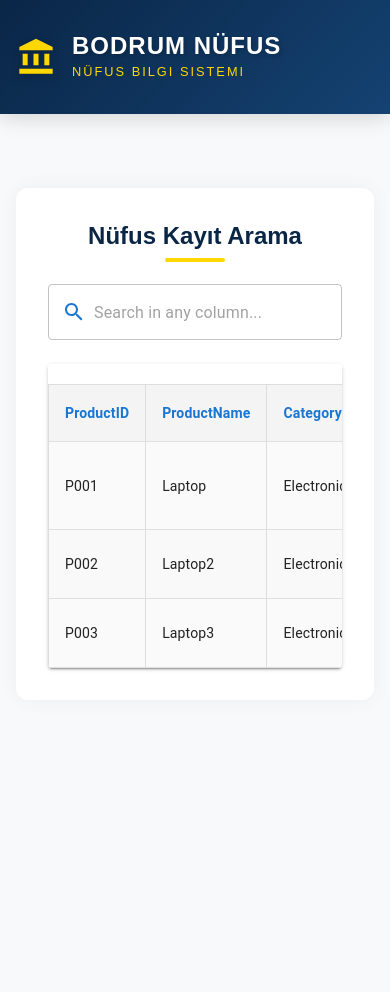
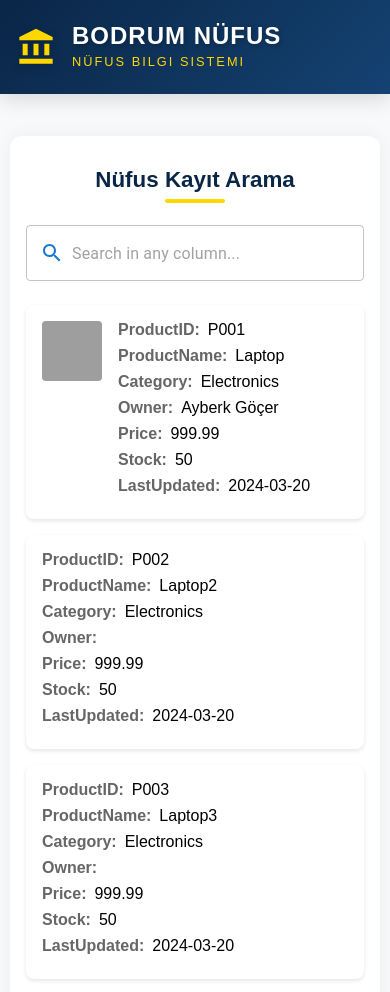
Before and after one commit to zrroayb/reactnufustest, a React (Create React App) app: page / in a window 390 px wide. Shown: the top 992 px of the page. Before the commit the page ends 844 px from the top, so only its background shows below. Built offline with nearby package versions, Linux system fonts and the light colour scheme; grey boxes are pictures that could not be loaded; the HTML template or start-up script is replaced by a standard one.

Commit message:
Restructured CSS and added mobile responsiveness

```diff
--- a/src/App.css
+++ b/src/App.css
@@ -1,96 +1,210 @@
+/* General Styles */
 body {
-background-color: #F8F9FA;
+  background-color: #F8F9FA;
   margin: 0;
   padding: 0;
   font-family: 'Poppins', sans-serif;
 }
-html {
-  scroll-behavior: smooth;
-}
-::-webkit-scrollbar {
-  width: 8px;
-  height: 8px;
-}
-::-webkit-scrollbar-track {
-  background: #f1f1f1;
+
+.app-container {
+  min-height: 100vh;
+  background-color: #F8F9FA;
 }
 
-::-webkit-scrollbar-thumb {
-  background: #0A2647;
+.main-content {
+  padding: 20px;
+  max-width: 1200px;
+  margin: 0 auto;
+}
+
+.content-card {
+  background-color: white;
+  border-radius: 12px;
+  padding: 24px;
+  box-shadow: 0 0 20px rgba(0, 0, 0, 0.05);
+}
+
+.page-title {
+  color: #0A2647;
+  text-align: center;
+  font-size: 1.8rem;
+  font-weight: 600;
+  margin-bottom: 2rem;
+  position: relative;
+}
+
+.page-title::after {
+  content: '';
+  position: absolute;
+  bottom: -10px;
+  left: 50%;
+  transform: translateX(-50%);
+  width: 60px;
+  height: 4px;
+  background-color: #FFD700;
+  border-radius: 2px;
+}
+
+/* Table Styles */
+.table-container {
+  overflow-x: auto;
+  margin-top: 20px;
+}
+
+.data-table {
+  width: 100%;
+  border-collapse: collapse;
+  margin-top: 1rem;
+}
+
+.data-table th {
+  background-color: #f5f5f5;
+  color: #1976d2;
+  font-weight: bold;
+  padding: 12px;
+  text-align: left;
+}
+
+.data-table td {
+  padding: 12px;
+  border-bottom: 1px solid #eee;
+}
+
+.data-table tr:nth-child(odd) {
+  background-color: #fafafa;
+}
+
+.data-table tr:hover {
+  background-color: #f0f7ff;
+  cursor: pointer;
+}
+
+.table-image {
+  width: 50px;
+  height: 50px;
+  object-fit: cover;
   border-radius: 4px;
 }
 
-::-webkit-scrollbar-thumb:hover {
-  background: #144272;
+/* Mobile Card View */
+.mobile-card-container {
+  display: none;
 }
-.App {
-  min-height: 100vh;
 
+.mobile-card {
+  background-color: white;
+  border-radius: 8px;
+  padding: 16px;
+  margin-bottom: 16px;
+  box-shadow: 0 2px 4px rgba(0, 0, 0, 0.1);
 }
-.search-bar {
+
+.mobile-card:hover {
+  transform: translateY(-2px);
+  box-shadow: 0 4px 8px rgba(0, 0, 0, 0.1);
+  transition: all 0.2s;
+}
+
+.mobile-card-content {
+  display: flex;
+  gap: 16px;
+}
+
+.mobile-card-image {
+  width: 60px;
+  height: 60px;
+  object-fit: cover;
+  border-radius: 4px;
+}
+
+.mobile-card-details {
+  flex: 1;
+}
+
+.mobile-card-row {
+  margin-bottom: 8px;
+}
+
+.mobile-card-label {
+  font-weight: bold;
+  color: #666;
+  margin-right: 8px;
+}
+
+/* Responsive Design */
+@media screen and (max-width: 768px) {
+  .main-content {
+    padding: 10px;
+  }
+
+  .content-card {
+    padding: 16px;
+  }
+
+  .page-title {
+    font-size: 1.4rem;
+  }
+
+  .table-container {
+    display: none;
+  }
+
+  .mobile-card-container {
+    display: block;
+  }
+}
+
+/* Search Bar Styles */
+.search-container {
   margin: 20px 0;
 }
 
-.search-bar input {
-  padding: 8px;
-  width: 300px;
-  font-size: 16px;
+.search-input {
+  width: 100%;
+  padding: 12px;
+  border: 1px solid #ddd;
+  border-radius: 8px;
+  font-size: 1rem;
 }
 
-.data-table {
-  overflow-x: auto;
+/* Modal Styles */
+.modal-container {
+  position: fixed;
+  top: 0;
+  left: 0;
+  right: 0;
+  bottom: 0;
+  background-color: rgba(0, 0, 0, 0.5);
+  display: flex;
+  justify-content: center;
+  align-items: center;
+  z-index: 1000;
 }
 
-table {
-  width: 100%;
-  border-collapse: collapse;
-  margin-top: 20px;
+.modal-content {
+  background-color: white;
+  padding: 24px;
+  border-radius: 12px;
+  max-width: 90%;
+  max-height: 90vh;
+  overflow-y: auto;
 }
 
-th,
-td {
-  border: 1px solid #ddd;
-  padding: 8px;
-  text-align: left;
+.modal-header {
+  display: flex;
+  justify-content: space-between;
+  align-items: center;
+  margin-bottom: 16px;
 }
 
-th {
-  background-color: #f4f4f4;
+.modal-close {
+  cursor: pointer;
+  padding: 8px;
 }
 
-tr:nth-child(even) {
-  background-color: #f9f9f9;
+.modal-image {
+  max-width: 100%;
+  height: auto;
+  border-radius: 8px;
+  margin-bottom: 16px;
 }
-
-@keyframes fadeIn {
-  from {
-    opacity: 0;
-    transform: translateY(20px);
-  }
-
-  to {
-    opacity: 1;
-    transform: translateY(0);
-  }
-}
-
-.MuiPaper-root {
-  animation: fadeIn 0.5s ease-out;
-}
-
-/* Hover effects */
-.MuiButton-root {
-  transition: all 0.3s ease !important;
-}
-
-.MuiButton-root:hover {
-  transform: translateY(-2px) !important;
-  box-shadow: 0 4px 8px rgba(0, 0, 0, 0.1) !important;
-}
-
-/* Responsive adjustments */
-@media (max-width: 600px) {
-  .MuiContainer-root {
-    padding: 10px;
-  }
-}
--- a/src/App.js
+++ b/src/App.js
@@ -2,7 +2,6 @@ import React, { useState, useEffect } from "react";
 import SearchBar from "./components/SearchBar";
 import DataTable from "./components/DataTable";
 import Header from "./components/Header";
-import { Container, Paper, Typography, Box } from "@mui/material";
 import { productData } from "./components/data";
 import "./App.css";
 
@@ -25,52 +24,16 @@ function App() {
   };
 
   return (
-    <Box sx={{ backgroundColor: "#F8F9FA", minHeight: "100vh" }}>
+    <div className="app-container">
       <Header />
-      <Container maxWidth="lg">
-        <Box sx={{ my: 4 }}>
-          <Paper
-            elevation={0}
-            sx={{
-              p: 4,
-              borderRadius: 3,
-              backgroundColor: "white",
-              boxShadow: "0 0 20px rgba(0,0,0,0.05)",
-            }}
-          >
-            <Typography
-              variant="h5"
-              component="h2"
-              gutterBottom
-              align="center"
-              sx={{
-                color: "#0A2647",
-                fontWeight: 600,
-                mb: 4,
-                fontFamily: "'Poppins', sans-serif",
-                position: "relative",
-                "&:after": {
-                  content: '""',
-                  position: "absolute",
-                  bottom: "-10px",
-                  left: "50%",
-                  transform: "translateX(-50%)",
-                  width: "60px",
-                  height: "4px",
-                  backgroundColor: "#FFD700",
-                  borderRadius: "2px",
-                },
-              }}
-            >
-              Nüfus Kayıt Arama
-            </Typography>
-
-            <SearchBar onSearch={handleSearch} />
-            <DataTable data={filteredData} />
-          </Paper>
-        </Box>
-      </Container>
-    </Box>
+      <div className="main-content">
+        <div className="content-card">
+          <h1 className="page-title">Nüfus Kayıt Arama</h1>
+          <SearchBar onSearch={handleSearch} />
+          <DataTable data={filteredData} />
+        </div>
+      </div>
+    </div>
   );
 }
 
--- a/src/components/DataTable.js
+++ b/src/components/DataTable.js
@@ -1,15 +1,4 @@
 import React, { useState } from "react";
-import {
-  Table,
-  TableBody,
-  TableCell,
-  TableContainer,
-  TableHead,
-  TableRow,
-  Paper,
-  Box,
-  Typography,
-} from "@mui/material";
 import PopupModal from "./PopupModal";
 
 function DataTable({ data }) {
@@ -21,91 +10,77 @@ function DataTable({ data }) {
     setOpenModal(true);
   };
 
-  const handleCloseModal = () => {
-    setOpenModal(false);
-    setSelectedRow(null);
-  };
-
-  const renderCellContent = (header, value) => {
-    if (header === "ImageUrl") {
-      return (
-        <img
-          src={value}
-          alt="Product"
-          style={{
-            width: "50px",
-            height: "50px",
-            objectFit: "cover",
-            borderRadius: "4px",
-            cursor: "pointer",
-          }}
-        />
-      );
-    }
-    return value;
-  };
-
   if (!data || data.length === 0) {
-    return (
-      <Box sx={{ textAlign: "center", my: 4 }}>
-        <Typography color="text.secondary">
-          No data to display. Please upload an Excel file.
-        </Typography>
-      </Box>
-    );
+    return <div className="no-data">No data to display</div>;
   }
 
   const headers = Object.keys(data[0]);
 
   return (
     <>
-      <TableContainer component={Paper} sx={{ mt: 3, boxShadow: 2 }}>
-        <Table sx={{ minWidth: 650 }} aria-label="data table">
-          <TableHead>
-            <TableRow sx={{ backgroundColor: "#f5f5f5" }}>
+      {/* Desktop Table View */}
+      <div className="table-container">
+        <table className="data-table">
+          <thead>
+            <tr>
               {headers.map((header, index) => (
-                <TableCell
-                  key={index}
-                  sx={{
-                    fontWeight: "bold",
-                    color: "#1976d2",
-                  }}
-                >
-                  {header}
-                </TableCell>
+                <th key={index}>{header}</th>
               ))}
-            </TableRow>
-          </TableHead>
-          <TableBody>
+            </tr>
+          </thead>
+          <tbody>
             {data.map((row, rowIndex) => (
-              <TableRow
-                key={rowIndex}
-                sx={{
-                  "&:nth-of-type(odd)": { backgroundColor: "#fafafa" },
-                  "&:hover": {
-                    backgroundColor: "#f0f7ff",
-                    cursor: "pointer",
-                  },
-                  transition: "background-color 0.2s",
-                }}
-                onClick={() => handleRowClick(row)}
-              >
+              <tr key={rowIndex} onClick={() => handleRowClick(row)}>
                 {headers.map((header, colIndex) => (
-                  <TableCell key={colIndex}>
-                    {renderCellContent(header, row[header])}
-                  </TableCell>
+                  <td key={colIndex}>
+                    {header === "ImageUrl" ? (
+                      <img src={row[header]} alt="" className="table-image" />
+                    ) : (
+                      row[header]
+                    )}
+                  </td>
                 ))}
-              </TableRow>
+              </tr>
             ))}
-          </TableBody>
-        </Table>
-      </TableContainer>
+          </tbody>
+        </table>
+      </div>
 
-      <PopupModal
-        open={openModal}
-        handleClose={handleCloseModal}
-        data={selectedRow}
-      />
+      {/* Mobile Card View */}
+      <div className="mobile-card-container">
+        {data.map((row, index) => (
+          <div
+            key={index}
+            className="mobile-card"
+            onClick={() => handleRowClick(row)}
+          >
+            <div className="mobile-card-content">
+              {row.ImageUrl && (
+                <img src={row.ImageUrl} alt="" className="mobile-card-image" />
+              )}
+              <div className="mobile-card-details">
+                {headers.map(
+                  (header, idx) =>
+                    header !== "ImageUrl" && (
+                      <div key={idx} className="mobile-card-row">
+                        <span className="mobile-card-label">{header}:</span>
+                        <span>{row[header]}</span>
+                      </div>
+                    )
+                )}
+              </div>
+            </div>
+          </div>
+        ))}
+      </div>
+
+      {selectedRow && (
+        <PopupModal
+          open={openModal}
+          handleClose={() => setOpenModal(false)}
+          data={selectedRow}
+        />
+      )}
     </>
   );
 }
```
